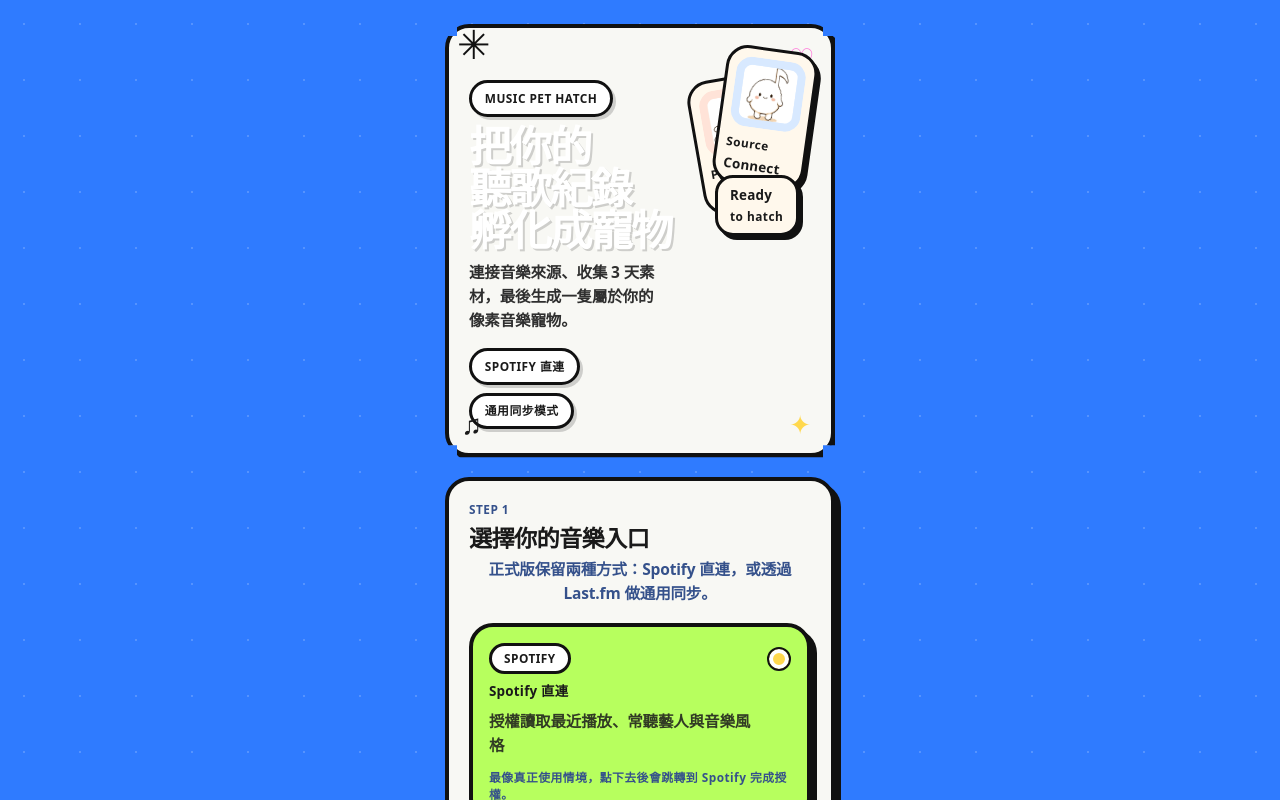
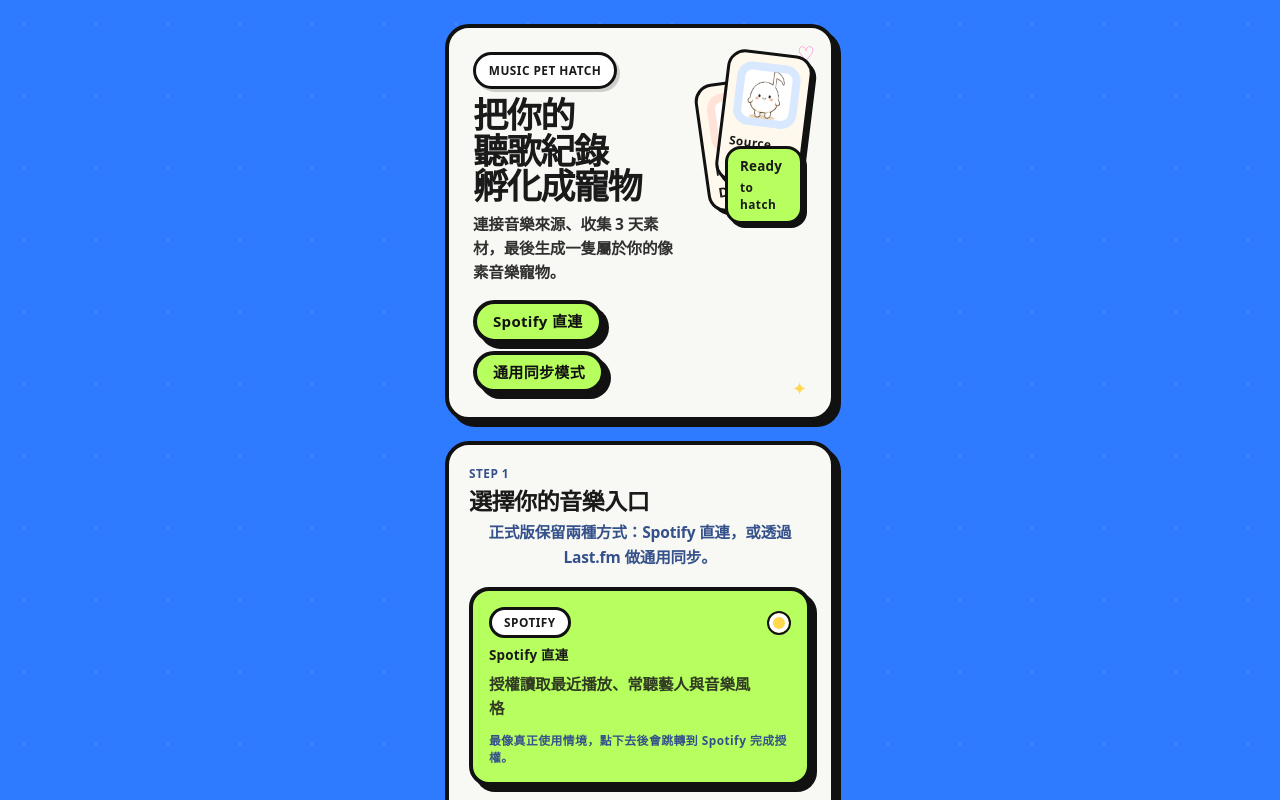
Before and after one commit to ning1111-lucky/pet-final, a React (Vite) app: page / in a window 1280 px wide. Shown: the top 800 px of the page. Built offline with nearby package versions, Linux system fonts and the light colour scheme.

Commit message:
Refine app shell and onboarding layout

```diff
--- a/src/App.tsx
+++ b/src/App.tsx
@@ -109,7 +109,7 @@
   }
 
   return (
-    <div className="page-wrapper w-full max-w-[430px] mx-auto min-h-[100dvh] relative flex flex-col shadow-2xl overflow-x-hidden">
+    <main className="page-wrapper relative flex flex-col shadow-2xl">
        <PixelHeader />
 
        <div className="flex-1 overflow-y-auto pb-24">
@@ -132,7 +132,7 @@
              <span className="pixel-nav-tab-label mt-1">世界地圖</span>
           </button>
        </nav>
-    </div>
+    </main>
   );
 };
 
--- a/src/index.css
+++ b/src/index.css
@@ -54,9 +54,9 @@
     color: var(--color-text);
     font-family: "Noto Sans TC", "PingFang TC", "Microsoft JhengHei", system-ui, sans-serif;
     background:
-      radial-gradient(circle at 24px 24px, rgba(255,255,255,0.18) 0 1.5px, transparent 1.5px),
+      radial-gradient(circle at 24px 24px, rgba(255,255,255,0.14) 0 1.5px, transparent 1.5px),
       linear-gradient(180deg, #2F7BFF 0%, #2F7BFF 100%);
-    background-size: 56px 56px, 100% 100%;
+    background-size: 72px 72px, 100% 100%;
     display: flex;
     justify-content: center;
     align-items: flex-start;
@@ -116,12 +116,16 @@
 
 .page-wrapper {
   width: 100%;
+  max-width: 430px;
+  min-height: 100dvh;
+  margin: 0 auto;
   background:
-    radial-gradient(circle at 18px 18px, rgba(255,255,255,0.16) 0 1.5px, transparent 1.5px),
+    radial-gradient(circle at 18px 18px, rgba(255,255,255,0.12) 0 1.5px, transparent 1.5px),
     linear-gradient(180deg, #2F7BFF 0%, #2F7BFF 100%);
-  background-size: 60px 60px, 100% 100%;
+  background-size: 76px 76px, 100% 100%;
   color: var(--color-text);
   position: relative;
+  overflow-x: hidden;
 }
 
 .page-wrapper::before,
@@ -148,7 +152,7 @@
   line-height: 1;
   letter-spacing: -0.045em;
   color: #ffffff;
-  text-shadow: 2px 2px 0 rgba(17, 17, 17, 0.18);
+  text-shadow: 2px 2px 0 rgba(17, 17, 17, 0.16);
 }
 
 .page-subtitle {
@@ -280,7 +284,7 @@
 
 .pixel-button {
   border: 4px solid var(--color-black);
-  border-radius: 20px;
+  border-radius: 999px;
   box-shadow: 6px 6px 0 var(--color-black);
   transition: transform 0.08s ease, box-shadow 0.08s ease, opacity 0.2s ease, background 0.2s ease;
   background: var(--color-green);
@@ -297,7 +301,9 @@
 }
 
 .pixel-button:disabled {
-  opacity: 0.58;
+  opacity: 0.75;
+  background: #B8C2A8;
+  color: #38506A;
   box-shadow: 4px 4px 0 rgba(17,17,17,0.38);
 }
 
--- a/src/views/LoginView.tsx
+++ b/src/views/LoginView.tsx
@@ -95,46 +95,58 @@
   return (
     <motion.div initial={{ opacity: 0, y: 10 }} animate={{ opacity: 1, y: 0 }} className="p-4 sm:p-6 flex flex-col items-center justify-center min-h-[100dvh]">
       <div className="w-full max-w-[390px] space-y-5">
-        <section className="pixel-card pixel-cut relative overflow-hidden bg-[linear-gradient(140deg,var(--color-green)_0%,var(--color-green)_52%,var(--color-card)_52%,var(--color-card)_100%)] px-5 pt-5 pb-6">
-          <div className="absolute -top-1 left-2 text-[40px] leading-none text-[var(--color-black)]">✳</div>
-          <div className="absolute top-4 right-4 text-[30px] leading-none text-[var(--color-pink)]">♡</div>
-          <div className="absolute bottom-4 left-3 text-[28px] leading-none">♫</div>
-          <div className="absolute bottom-4 right-5 text-[26px] leading-none text-[var(--color-yellow)]">✦</div>
+        <section className="pixel-card relative overflow-hidden bg-[var(--color-card)] px-6 pt-6 pb-6 mx-0">
+          <div className="absolute top-4 right-4 text-[20px] leading-none text-[var(--color-pink)]">♡</div>
+          <div className="absolute bottom-5 right-6 text-[18px] leading-none text-[var(--color-yellow)]">✦</div>
 
-          <div className="grid grid-cols-[1fr_120px] gap-4 items-start">
-            <div className="space-y-4 pt-8">
+          <div className="grid grid-cols-[1fr_106px] gap-4 items-start">
+            <div className="space-y-4">
               <div className="space-y-2">
-                <PixelBadge className="bg-white">MUSIC PET HATCH</PixelBadge>
-                <h1 className="page-title text-left text-[42px] leading-[0.94]">
+                <PixelBadge className="bg-[var(--color-green)]">MUSIC PET HATCH</PixelBadge>
+                <h1 className="text-[var(--color-text)] text-left text-[2.2rem] font-extrabold leading-[1.02] tracking-[-0.045em]">
                   把你的
                   <br />
                   聽歌紀錄
                   <br />
                   孵化成寵物
                 </h1>
-                <p className="type-body max-w-[190px] text-[var(--color-text)] opacity-90">
+                <p className="type-body max-w-[208px] text-[var(--color-text)] opacity-90">
                   連接音樂來源、收集 3 天素材，最後生成一隻屬於你的像素音樂寵物。
                 </p>
               </div>
 
               <div className="flex flex-wrap gap-2">
-                <PixelBadge className="bg-white/95">Spotify 直連</PixelBadge>
-                <PixelBadge className="bg-white/95">通用同步模式</PixelBadge>
+                <Button
+                  type="button"
+                  variant={musicProvider === "spotify" ? "primary" : "secondary"}
+                  onClick={() => setMusicProvider("spotify")}
+                  className="!px-4 !py-2"
+                >
+                  Spotify 直連
+                </Button>
+                <Button
+                  type="button"
+                  variant={musicProvider === "lastfm" ? "primary" : "secondary"}
+                  onClick={() => setMusicProvider("lastfm")}
+                  className="!px-4 !py-2"
+                >
+                  通用同步模式
+                </Button>
               </div>
             </div>
 
-            <div className="relative h-[196px]">
-              <div className="absolute left-1 top-7 w-[88px] rounded-[22px] border-[3px] border-[var(--color-black)] bg-[#fff8ec] p-2 shadow-[4px_4px_0_var(--color-black)] rotate-[-10deg]">
+            <div className="relative h-[180px]">
+              <div className="absolute left-0 top-7 w-[82px] rounded-[18px] border-[3px] border-[var(--color-black)] bg-[#fff8ec] p-2 shadow-[4px_4px_0_var(--color-black)] rotate-[-8deg]">
                 <img src="/base-1.png" alt="music pet card" className="w-full rounded-[16px] bg-[#ffe3d8] p-2" />
                 <div className="type-caption mt-2">Pet Seed</div>
                 <div className="type-label mt-1">Day 1-3</div>
               </div>
-              <div className="absolute right-0 top-0 w-[92px] rounded-[22px] border-[3px] border-[var(--color-black)] bg-[#fff8ec] p-2 shadow-[4px_4px_0_var(--color-black)] rotate-[8deg]">
+              <div className="absolute right-0 top-0 w-[86px] rounded-[18px] border-[3px] border-[var(--color-black)] bg-[#fff8ec] p-2 shadow-[4px_4px_0_var(--color-black)] rotate-[7deg]">
                 <img src="/base-2.png" alt="music pet companion" className="w-full rounded-[16px] bg-[#d8e9ff] p-2" />
                 <div className="type-caption mt-2">Source</div>
                 <div className="type-label mt-1">Connect</div>
               </div>
-              <div className="absolute right-3 bottom-2 w-[84px] rounded-[18px] border-[3px] border-[var(--color-black)] bg-[#fff8ec] px-3 py-2 shadow-[4px_4px_0_var(--color-black)]">
+              <div className="absolute right-1 bottom-2 w-[78px] rounded-[16px] border-[3px] border-[var(--color-black)] bg-[var(--color-green)] px-3 py-2 shadow-[4px_4px_0_var(--color-black)]">
                 <div className="type-label">Ready</div>
                 <div className="type-caption mt-1">to hatch</div>
               </div>
@@ -142,7 +154,7 @@
           </div>
         </section>
 
-        <Card className="w-full px-5 py-5 space-y-5">
+        <Card className="w-full px-5 py-5 space-y-5 bg-white">
           <form onSubmit={handleSubmit} className="flex flex-col space-y-5">
             <PixelSectionTitle
               eyebrow="STEP 1"
@@ -162,7 +174,7 @@
                     type="button"
                     onClick={() => setMusicProvider(option.value)}
                     className={[
-                      "text-left rounded-[24px] border-[4px] p-4 transition-all",
+                      "text-left rounded-[20px] border-[4px] p-4 transition-all",
                       selected
                         ? "border-[var(--color-black)] shadow-[6px_6px_0_var(--color-black)] -translate-y-0.5 bg-[var(--color-green)]"
                         : "border-[var(--color-black)] shadow-[4px_4px_0_rgba(17,17,17,0.14)] hover:-translate-y-0.5 bg-white",
@@ -193,7 +205,7 @@
 
             {musicProvider === "lastfm" && (
               <div className="rounded-[22px] border-[4px] border-[var(--color-black)] bg-white p-4 shadow-[4px_4px_0_rgba(17,17,17,0.18)]">
-                <div className="type-label">通用同步模式帳號</div>
+                <div className="type-label text-[var(--color-text)]">通用同步模式帳號</div>
                 <p className="type-caption text-[var(--color-muted)] mt-2 leading-relaxed">
                   這個模式適合 YouTube Music、Apple Music、網易雲音樂，或任何能同步到 Last.fm 的播放器。
                 </p>
@@ -210,25 +222,25 @@
             <PixelSectionTitle eyebrow="STEP 2" title="建立你的音樂護照" variant="dark" className="items-start text-left" />
 
             <div className="flex flex-col space-y-1">
-              <label className="type-label">姓名 / 暱稱</label>
+              <label className="type-label text-[var(--color-text)]">姓名 / 暱稱</label>
               <input required value={name} onChange={e => setName(e.target.value)} className="pixel-input" />
             </div>
             <div className="flex flex-col space-y-1">
-              <label className="type-label">Email</label>
+              <label className="type-label text-[var(--color-text)]">Email</label>
               <input required type="email" value={email} onChange={e => setEmail(e.target.value)} className="pixel-input" />
             </div>
             <div className="grid grid-cols-1 sm:grid-cols-2 gap-3">
               <div className="flex flex-col space-y-1 min-w-0">
-                <label className="type-label">國家 / 地區</label>
+                <label className="type-label text-[var(--color-text)]">國家 / 地區</label>
                 <input required value={country} onChange={e => setCountry(e.target.value)} className="pixel-input" />
               </div>
               <div className="flex flex-col space-y-1 min-w-0">
-                <label className="type-label">城市</label>
+                <label className="type-label text-[var(--color-text)]">城市</label>
                 <input required value={city} onChange={e => setCity(e.target.value)} className="pixel-input" />
               </div>
             </div>
             <div className="flex flex-col space-y-1">
-              <label className="type-label">穿搭風格 (選填)</label>
+              <label className="type-label text-[var(--color-text)]">穿搭風格 (選填)</label>
               <input value={style} onChange={e => setStyle(e.target.value)} className="pixel-input" placeholder="例：日系、Y2K" />
             </div>
 
```
